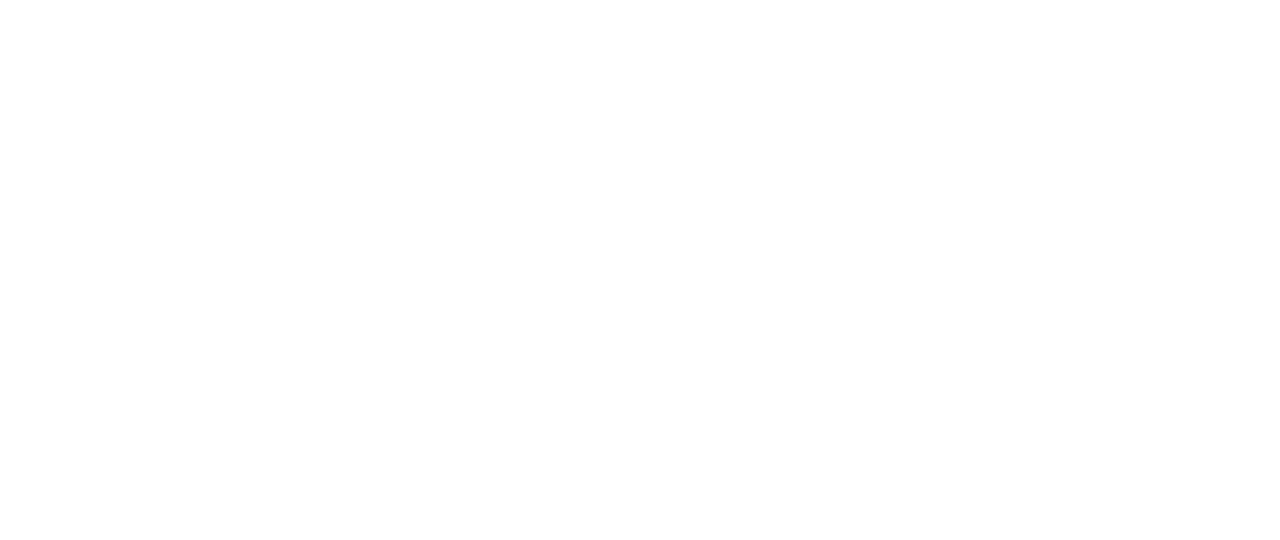
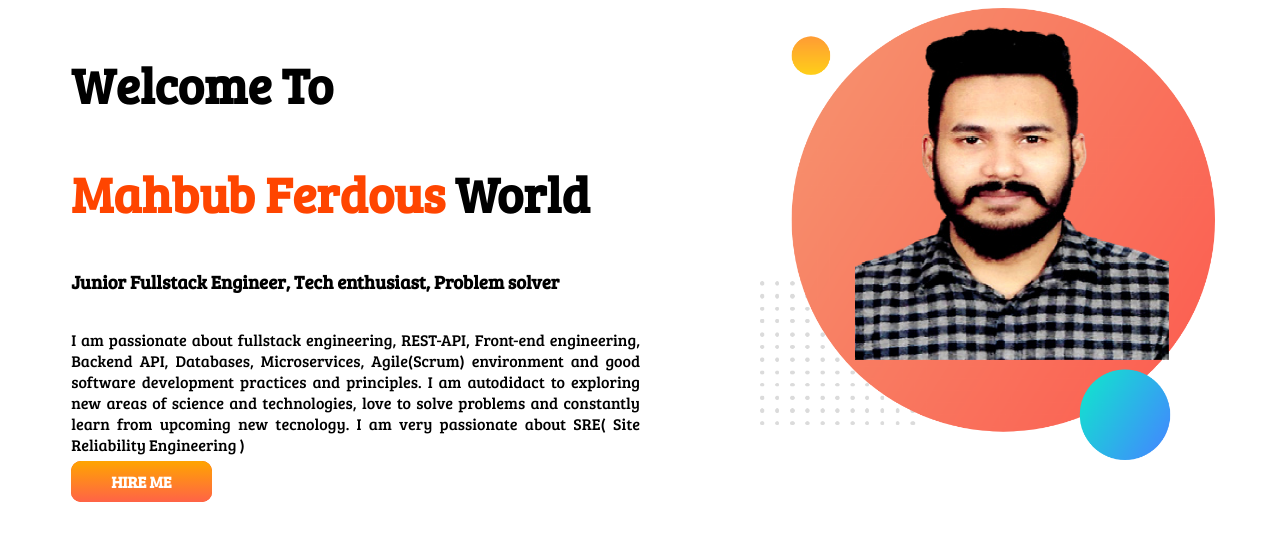
Before and after one commit to Mahbub-Ferdous/my-portfolio-demo, a plain HTML site: page index.html in a window 1280 px wide. Drawn offline with Linux system fonts and the light colour scheme.

Commit message:
first page working

```diff
--- a/index.html
+++ b/index.html
@@ -1,15 +1,35 @@
 <!DOCTYPE html>
 <html lang="en">
+
 <head>
     <meta charset="UTF-8">
     <meta http-equiv="X-UA-Compatible" content="IE=edge">
     <meta name="viewport" content="width=device-width, initial-scale=1.0">
     <title>Mahbub Ferdous Bijoy</title>
+    <link rel="preconnect" href="https://fonts.googleapis.com">
+    <link rel="preconnect" href="https://fonts.gstatic.com" crossorigin>
+    <link href="https://fonts.googleapis.com/css2?family=Bree+Serif&family=Luckiest+Guy&display=swap" rel="stylesheet">
     <link rel="shortcut icon" href="picture/bijoy.jpg" type="image/x-icon">
     <link rel="stylesheet" href="style.css">
 
 </head>
+
 <body>
+    <section>
+        <div class="half-width">
+            <h1>Welcome To</h1>
+            <h1><span class="orangered">Mahbub Ferdous</span> World</h1>
+            <h3>Junior Fullstack Engineer, Tech enthusiast, Problem solver</h3>
+            <p>I am passionate about fullstack engineering, REST-API, Front-end engineering, Backend API,
+                Databases, Microservices, Agile(Scrum) environment and good software development practices and
+                principles. I
+                am autodidact to exploring new areas of science and technologies, love to solve problems and constantly
+                learn from upcoming new tecnology. I am very passionate about SRE( Site Reliability Engineering )</p>
+            <a class="link-button" href="https://www.linkedin.com/in/mahbub-ferdous-a57a62153/" target="_blank">HIRE
+                ME</a>
+        </div>
+        <div class="half-width"><img src="picture/bijoy2.png" alt=""></div>
+    </section>
+</body>
 
-</body>
 </html>
--- a/style.css
+++ b/style.css
@@ -0,0 +1,36 @@
+.orangered{
+
+    color: orangered;
+}
+body{
+    font-family: 'Bree Serif', serif;
+}
+h1{
+    font-size: 50px;
+}
+section{
+    display: flex;
+}
+.half-width{
+    width: 50%;
+    padding-left: 5%;
+}
+.half-width img{
+    width: 80%;
+    padding-left: 10%;
+}
+.half-width p{
+    text-align: justify;
+}
+.half-width h3{
+    padding-bottom: 3%;
+}
+.link-button{
+    text-decoration: none;
+    background-color: orangered;
+    padding: 10px 40px;
+    border-radius: 10px;
+    background-image: linear-gradient(orange, tomato);
+    color: white;
+    font-weight: 700;
+}
```
Also changed, not shown: picture/bijoy2.png (added), picture/images/dream-bg.png (added), picture/images/exp-bg.png (added), picture/images/jhankar.png (added), picture/images/jhankar2.png (added), picture/images/my-bg.png (added), picture/images/my-bg2.png (added), picture/images/top-banner.png (added), 7 other files.
